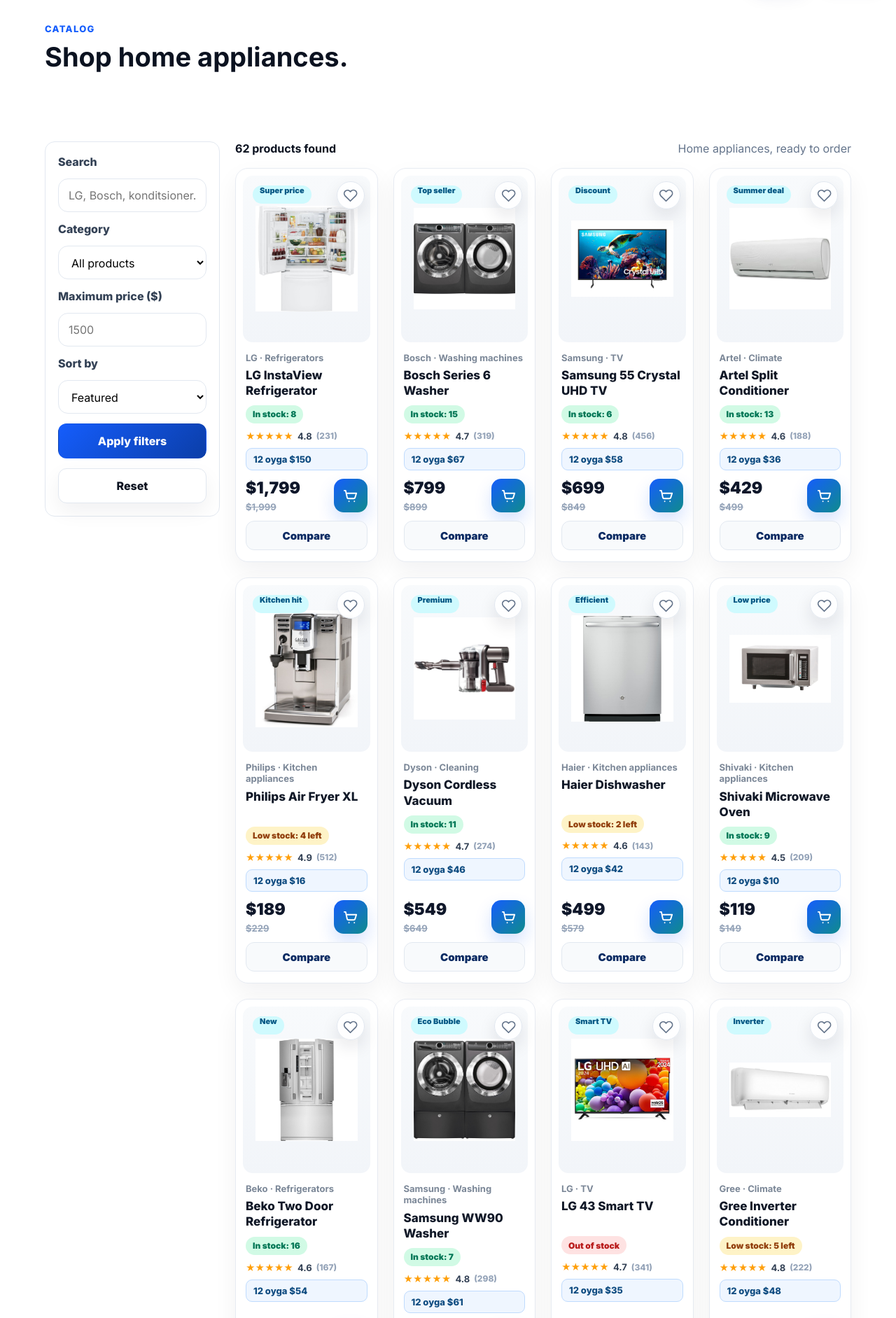
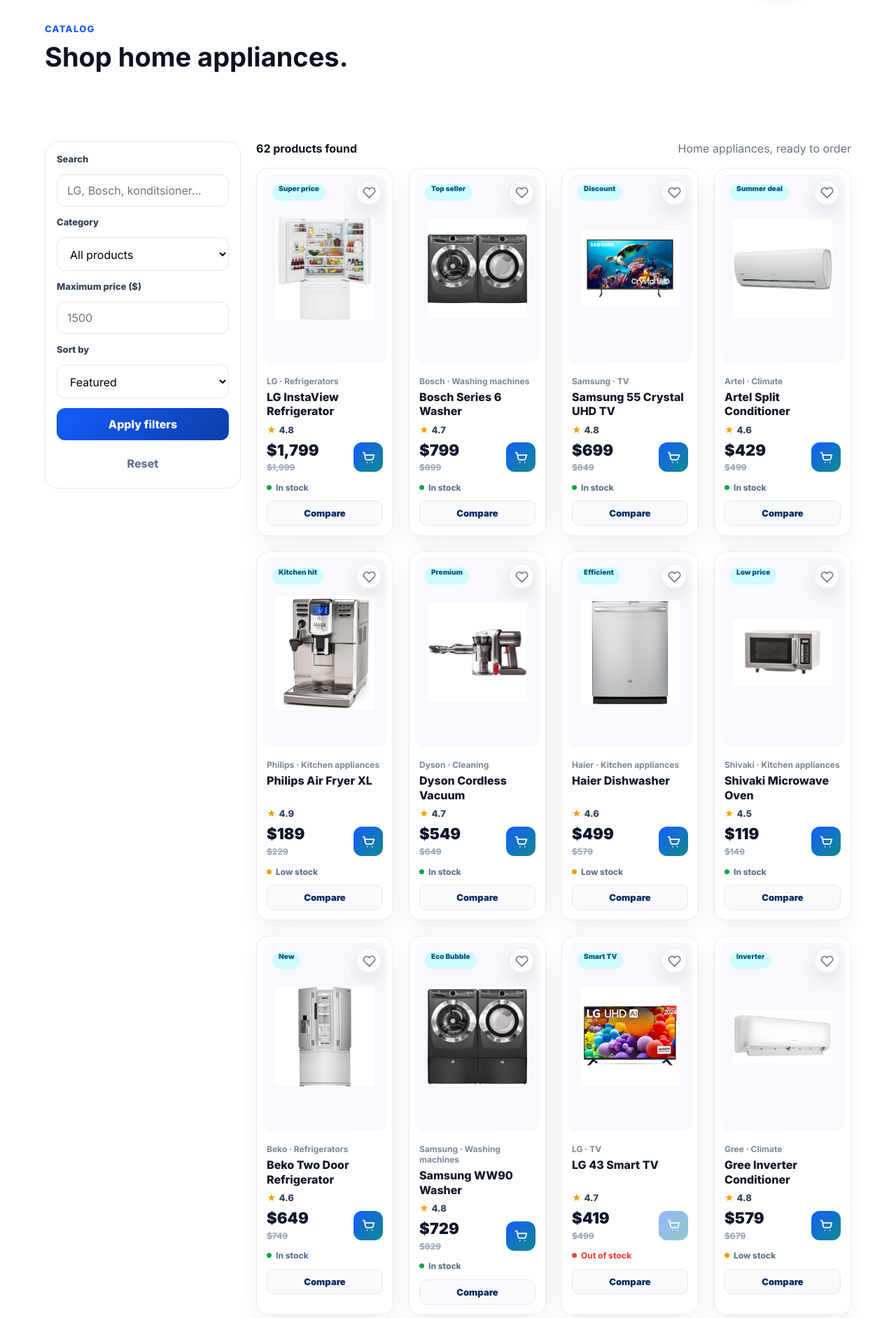
Before and after one commit to baratshorayev19-sudo/techshop, a Django app: page /products/ in a window 1280 px wide. Shown: the part 85-1968 px from the top of the page at 70% size. Run offline with Django 5.2, Linux system fonts and the light colour scheme.

Commit message:
Simplify premium product cards

```diff
--- a/shop/views.py
+++ b/shop/views.py
@@ -38,10 +38,10 @@
         label = "Mavjud emas" if language == "uz" else "Out of stock"
         level = "out"
     elif quantity <= 5:
-        label = f"Kam qoldi: {quantity} dona" if language == "uz" else f"Low stock: {quantity} left"
+        label = "Kam qoldi" if language == "uz" else "Low stock"
         level = "low"
     else:
-        label = f"Mavjud: {quantity} dona" if language == "uz" else f"In stock: {quantity}"
+        label = "Mavjud" if language == "uz" else "In stock"
         level = "in"
     return {"quantity": quantity, "label": label, "level": level, "is_available": quantity > 0}
 
--- a/static/css/styles.css
+++ b/static/css/styles.css
@@ -3510,6 +3510,263 @@
     }
 }
 
+/* Minimal premium product cards */
+.product-card {
+    min-height: auto;
+}
+
+.product-card .product-media {
+    height: 270px;
+    margin: 8px;
+    background: #f7f9fc;
+}
+
+.product-card .product-media img {
+    transition: transform .28s ease;
+}
+
+.product-card:hover .product-media img {
+    transform: scale(1.045);
+}
+
+.product-card .product-body {
+    padding: 10px 14px 14px;
+}
+
+.product-card .badge {
+    height: 24px;
+    padding: 0 9px;
+    font-size: 10px;
+}
+
+.product-card .favorite-form {
+    top: 16px;
+    right: 16px;
+}
+
+.product-card .favorite-btn {
+    width: 36px;
+    height: 36px;
+}
+
+.product-card .favorite-btn svg {
+    width: 19px;
+    height: 19px;
+}
+
+.product-meta {
+    margin-bottom: 5px;
+    font-size: 12px;
+    font-weight: 700;
+}
+
+.product-card .product-body h3 {
+    min-height: 42px;
+    margin-bottom: 7px;
+    font-size: 16px;
+    font-weight: 750;
+    line-height: 1.3;
+}
+
+.product-card .rating {
+    gap: 4px;
+    margin-bottom: 10px;
+    color: #f59e0b;
+    font-size: 13px;
+}
+
+.product-card .rating span {
+    letter-spacing: 0;
+}
+
+.product-card .rating b {
+    font-size: 13px;
+    font-weight: 800;
+}
+
+.product-card .installment,
+.product-card .product-body p,
+.product-card .product-card-row,
+.product-card .rating small {
+    display: none;
+}
+
+.product-card .product-actions {
+    align-items: center;
+    margin-top: 0;
+}
+
+.product-card .price strong {
+    font-size: 22px;
+    line-height: 1.08;
+}
+
+.product-card .price del {
+    margin-top: 3px;
+    font-size: 12px;
+}
+
+.product-card .icon-btn {
+    width: 42px;
+    height: 42px;
+    border-radius: 12px;
+    box-shadow: none;
+}
+
+.product-card .icon-btn svg {
+    width: 21px;
+    height: 21px;
+}
+
+.product-card-foot {
+    display: flex;
+    align-items: center;
+    justify-content: space-between;
+    min-height: 22px;
+    margin-top: 10px;
+}
+
+.stock-dot {
+    display: inline-flex;
+    align-items: center;
+    gap: 6px;
+    color: #64748b;
+    font-size: 12px;
+    font-weight: 800;
+}
+
+.stock-dot::before {
+    content: "";
+    width: 7px;
+    height: 7px;
+    border-radius: 999px;
+    background: #16a34a;
+}
+
+.stock-dot.low::before {
+    background: #f59e0b;
+}
+
+.stock-dot.out::before {
+    background: #ef4444;
+}
+
+.stock-dot.out {
+    color: #ef4444;
+}
+
+.product-card .compare-form {
+    margin-top: 8px;
+}
+
+.product-card .compare-form button {
+    min-height: 36px;
+    border-radius: 10px;
+    font-size: 13px;
+}
+
+.catalog-layout {
+    grid-template-columns: 280px 1fr;
+}
+
+.filters {
+    padding: 16px;
+    border-radius: 18px;
+}
+
+.filters h3 {
+    margin-top: 0;
+    font-size: 18px;
+}
+
+.filters label {
+    font-size: 13px;
+}
+
+.filters input,
+.filters select {
+    min-height: 44px;
+    border-radius: 12px;
+}
+
+.filters .btn {
+    min-height: 46px;
+    border-radius: 12px;
+}
+
+.filters .btn.subtle {
+    min-height: 38px;
+    border: 0;
+    color: #64748b;
+    background: transparent;
+    box-shadow: none;
+}
+
+html[data-theme="dark"] .product-card .product-media {
+    background: #f7f9fc;
+}
+
+html[data-theme="dark"] .product-card .rating b {
+    color: #cbd5e1;
+}
+
+html[data-theme="dark"] .stock-dot {
+    color: #9aa5b8;
+}
+
+html[data-theme="dark"] .stock-dot.out {
+    color: #fb7185;
+}
+
+html[data-theme="dark"] .filters .btn.subtle {
+    color: #9aa5b8;
+    background: transparent;
+}
+
+@media (max-width: 1180px) {
+    .market-grid,
+    .product-grid {
+        grid-template-columns: repeat(3, minmax(0, 1fr));
+    }
+}
+
+@media (max-width: 900px) {
+    .market-grid,
+    .product-grid {
+        grid-template-columns: repeat(2, minmax(0, 1fr));
+    }
+}
+
+@media (max-width: 560px) {
+    .market-grid,
+    .product-grid {
+        gap: 14px;
+    }
+
+    .product-card .product-media {
+        height: 188px;
+    }
+
+    .product-card .product-body h3 {
+        min-height: 40px;
+        font-size: 14px;
+    }
+
+    .product-card .price strong {
+        font-size: 17px;
+    }
+
+    .product-card .icon-btn {
+        width: 38px;
+        height: 38px;
+    }
+
+    .product-card .compare-form button {
+        min-height: 34px;
+        font-size: 12px;
+    }
+}
+
 @media (max-width: 1180px) {
     .market-nav {
         grid-template-columns: auto auto 1fr;
--- a/templates/shop/_product_card.html
+++ b/templates/shop/_product_card.html
@@ -15,16 +15,10 @@
     <div class="product-body">
         <div class="product-meta">{{ product.brand }} &middot; {{ product.category_label }}</div>
         <h3><a href="{% url 'shop:product_detail' product.slug %}">{{ product.name }}</a></h3>
-        <p>{{ product.short }}</p>
-        <div class="product-card-row">
-            <div class="stock-chip {{ product.stock.level }}">{{ product.stock.label }}</div>
+        <div class="rating" aria-label="{{ product.rating }} {{ ui.out_of_stars }}">
+            <span>&#9733;</span>
+            <b>{{ product.rating }}</b>
         </div>
-        <div class="rating" aria-label="{{ product.rating }} {{ ui.out_of_stars }}">
-            <span>&#9733;&#9733;&#9733;&#9733;&#9733;</span>
-            <b>{{ product.rating }}</b>
-            <small>({{ product.reviews }})</small>
-        </div>
-        <div class="installment">12 oyga {{ product.monthly_price_display }}</div>
         <div class="product-actions">
             <div class="price">
                 <strong>{{ product.price_display }}</strong>
@@ -41,6 +35,9 @@
                 </button>
             </form>
         </div>
+        <div class="product-card-foot">
+            <span class="stock-dot {{ product.stock.level }}">{{ product.stock.label }}</span>
+        </div>
         <form class="compare-form" method="post" action="{% url 'shop:toggle_compare' product.slug %}">
             {% csrf_token %}
             <input type="hidden" name="next" value="{{ request.get_full_path }}">
```
